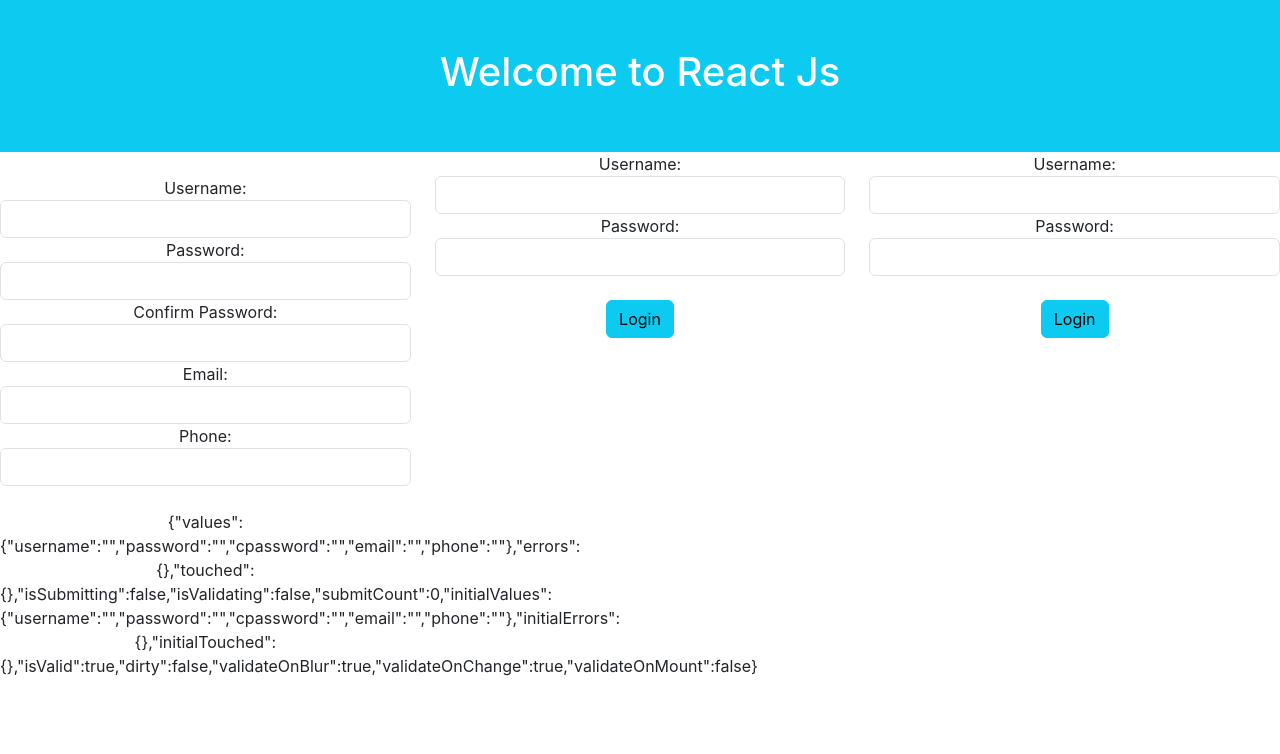
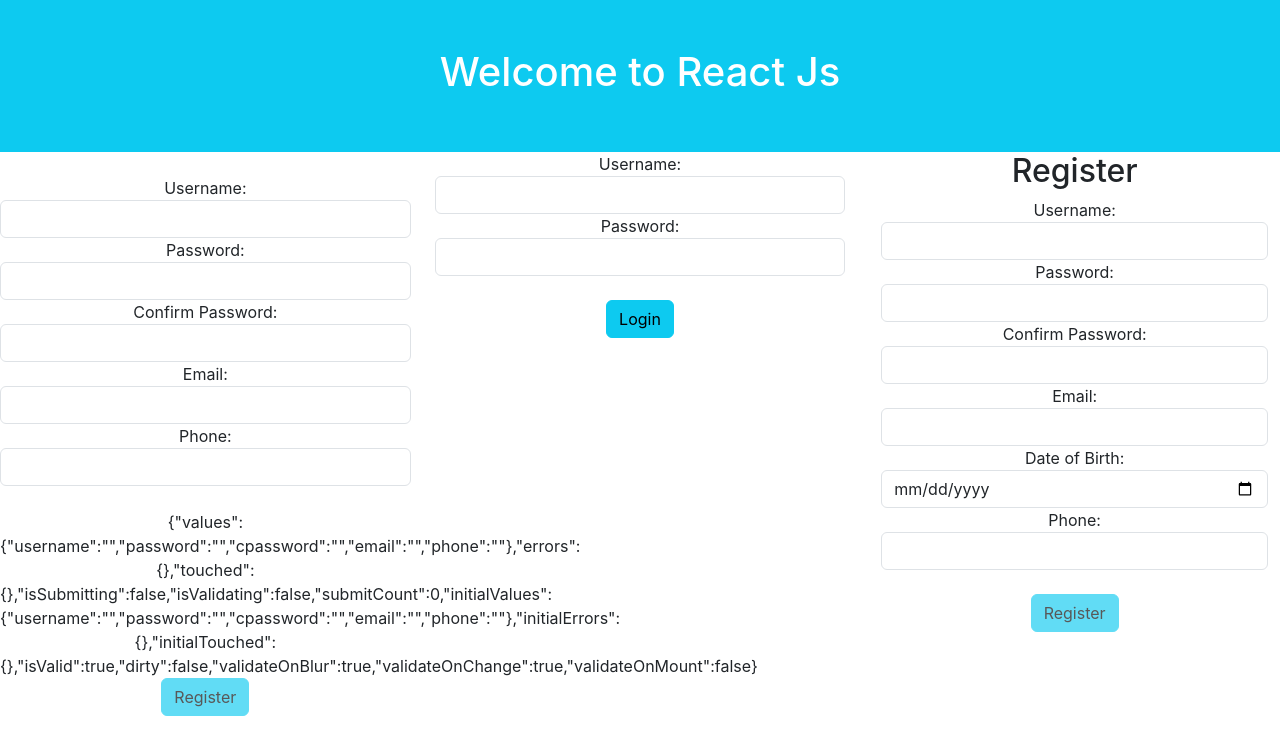
Before and after one commit to jagasia/harman1, a React (Create React App) app in the folder ReactJs/formik-demo/: page / in a window 1280 px wide. Shown: the top 754 px of the page. Built offline with nearby package versions, Linux system fonts and the light colour scheme.

Commit message:
11Jun 14:45

```diff
--- a/ReactJs/formik-demo/src/App.js
+++ b/ReactJs/formik-demo/src/App.js
@@ -1,5 +1,6 @@
 import './App.css';
 import { Login } from './components/Login';
+import { Register } from './components/Register';
 import { Signup } from './components/Signup';
 
 function App() {
@@ -25,7 +26,8 @@ function App() {
           <Login onLogin={fnLogin} />
         </div>
         <div className='col-sm-4'>
-          <Login onLogin={fnLoginAdmin} />
+          {/* <Login onLogin={fnLoginAdmin} /> */}
+          <Register />
         </div>
       </div>
     </div>
--- /dev/null
+++ b/ReactJs/formik-demo/src/components/Register.js
@@ -0,0 +1,123 @@
+import { ErrorMessage, Field, Form, Formik } from "formik";
+import * as Yup from "yup";
+
+export const Register = () => {
+  const initialValues = {
+    username: "",
+    password: "",
+    cpassword: "",
+    email: "",
+    dateOfBirth: "",
+    phone: "",
+  };
+
+  const validationSchema = Yup.object({
+    username: Yup.string()
+      .min(6, "Username must be at least 6 characters")
+      .required("Username is required"),
+
+    password: Yup.string()
+      .matches(
+        /^(?=.*[a-z])(?=.*[A-Z])(?=.*\d)(?=.*[!@#$%^&*])[A-Za-z\d!@#$%^&*]{8,}$/,
+        "Password must be at least 8 characters, include uppercase, lowercase, number, and special character"
+      )
+      .required("Password is required"),
+
+    cpassword: Yup.string()
+      .oneOf([Yup.ref("password"), null], "Passwords must match")
+      .required("Confirm password is required"),
+
+    email: Yup.string()
+      .email("Invalid email address")
+      .required("Email is required"),
+
+    dateOfBirth: Yup.date()
+      .max(new Date(), "Date of birth cannot be in the future")
+      .required("Date of birth is required"),
+
+    phone: Yup.string()
+      .matches(/^[0-9]{10}$/, "Phone number must be exactly 10 digits")
+      .required("Phone number is required"),
+  });
+
+  const handleSubmit = (values, { setSubmitting }) => {
+    console.log("Form submitted:", values);
+    setSubmitting(false);
+  };
+
+  return (
+    <div className="container">
+      <h2>Register</h2>
+      <Formik
+        initialValues={initialValues}
+        validationSchema={validationSchema}
+        onSubmit={handleSubmit}
+      >
+        {({ isSubmitting, isValid, touched }) => (
+          <Form>
+            <label>Username:</label>
+            <Field
+              type="text"
+              name="username"
+              className={`form-control `}
+            />
+            <ErrorMessage name="username" component="div" className="text-danger" />
+
+            <label>Password:</label>
+            <Field
+              type="password"
+              name="password"
+              className="form-control"
+            />
+            <ErrorMessage name="password" component="div" className="text-danger" />
+
+            <label>Confirm Password:</label>
+            <Field
+              type="password"
+              name="cpassword"
+              className="form-control"
+            />
+            <ErrorMessage name="cpassword" component="div" className="text-danger" />
+
+            <label>Email:</label>
+            <Field
+              type="email"
+              name="email"
+              className="form-control"
+            />
+            <ErrorMessage name="email" component="div" className="text-danger" />
+
+            <label>Date of Birth:</label>
+            <Field
+              type="date"
+              name="dateOfBirth"
+              max={new Date().toISOString().split("T")[0]}
+              className="form-control"
+            />
+            <ErrorMessage name="dateOfBirth" component="div" className="text-danger" />
+
+            <label>Phone:</label>
+            <Field
+              type="text"
+              name="phone"
+              className="form-control"
+            />
+            <ErrorMessage name="phone" component="div" className="text-danger" />
+
+            <br />
+            <button
+              type="submit"
+              className="btn btn-info"
+              disabled={isSubmitting || !isValid || Object.keys(touched).length === 0}
+            >
+              Register
+            </button>
+
+            {JSON.stringify(Formik.values)}
+          </Form>
+        )}
+
+      </Formik>
+    </div>
+  );
+};
--- a/ReactJs/formik-demo/src/components/Signup.js
+++ b/ReactJs/formik-demo/src/components/Signup.js
@@ -32,5 +32,7 @@ export const Signup=()=>{
         {   user.touched.phone && <div className="text-danger">{user.errors.phone}</div> }
         <br/>
 {JSON.stringify(user)}
+<br/>
+<input type="button" value="Register" className="btn btn-info" onClick={(e)=>{alert(JSON.stringify(user.values))}} disabled={!(user.dirty && user.isValid)} />
     </div>
 }
```
Also changed, not shown: 1 other file (tests, documents, lock files or other folders).
